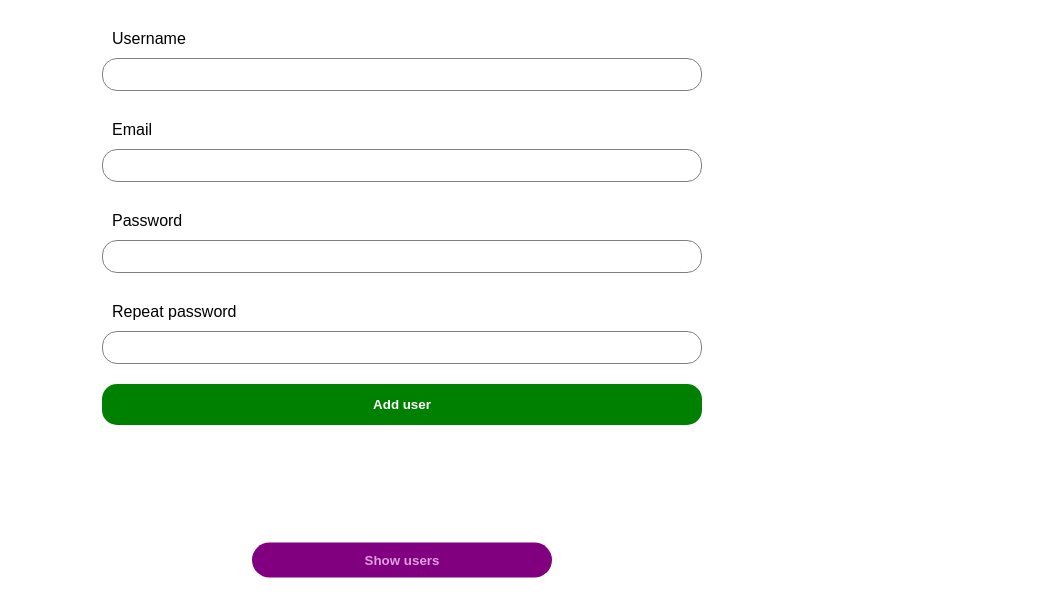
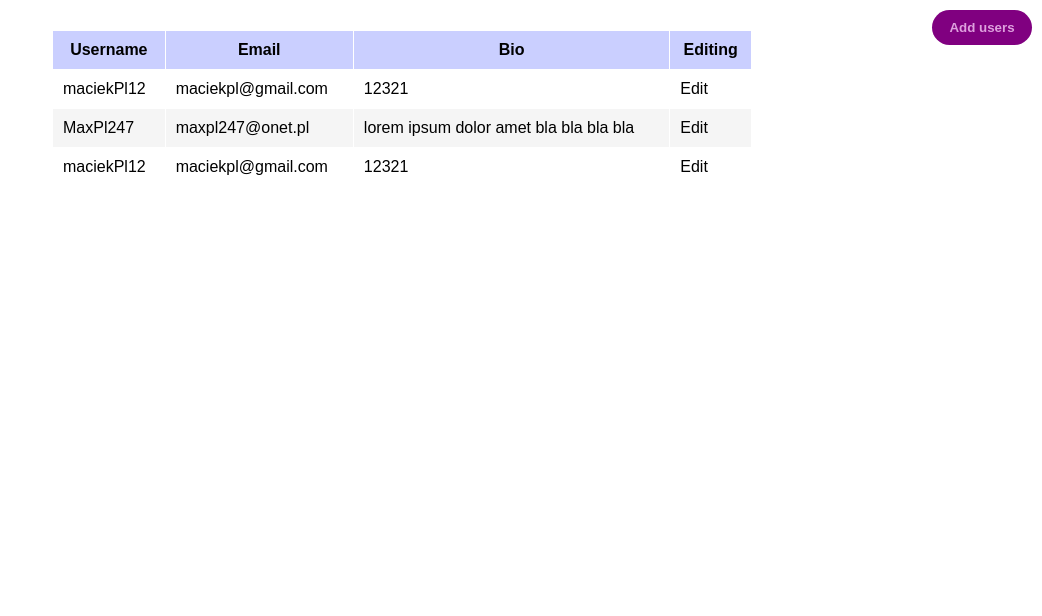
Before and after one commit to yuuchiro/dec-daily, a Vue app in the folder vue-p3/vue-p3/: page / in a window 1280 px wide. Both pictures are taken after a click on the button "Show users". Shown: the top 616 px of the page, without its empty margins (238-1280 px from the left). Built offline with nearby package versions, Linux system fonts and the light colour scheme.

Commit message:
day 21
vue learning, user component

```diff
--- a/vue-p3/vue-p3/src/App.vue
+++ b/vue-p3/vue-p3/src/App.vue
@@ -1,5 +1,5 @@
 <template>
-  <form action="">
+  <form action="" v-if="!showUsers">
     <div class="formDiv">
       <label for="userName">Username</label>
       <input type="text" name="userName" id="userName" v-model="name" />
@@ -37,20 +37,58 @@
     </div>
   </form>
 
-  <button class="showUsers">Show users</button>
+  <button class="showUsers" @click="showHideUsers">{{ showButtonText }}</button>
+
+  <table v-if="showUsers">
+    <tr>
+      <th>Username</th>
+      <th>Email</th>
+      <th>Bio</th>
+      <th>Editing</th>
+    </tr>
+    <user
+      v-for="user in users"
+      :username="user.name"
+      :email="user.email"
+      :bio="user.bio"
+    ></user>
+  </table>
 </template>
 <script>
+import User from "./components/User.vue";
 export default {
+  components: { User },
   data() {
     return {
-      users: [],
+      users: [
+        {
+          name: "maciekPl12",
+          email: "maciekpl@gmail.com",
+          password: "lubiefortnite",
+          bio: "12321",
+        },
+        {
+          name: "MaxPl247",
+          email: "maxpl247@onet.pl",
+          password: this.password,
+          bio: "lorem ipsum dolor amet bla bla bla bla",
+        },
+        {
+          name: "maciekPl12",
+          email: "maciekpl@gmail.com",
+          password: "lubiefortnite",
+          bio: "12321",
+        },
+      ],
 
       name: "",
       email: "",
       password: "",
       repeatedPassword: "",
+      samePassword: true,
 
-      samePassword: true,
+      showUsers: false,
+      showButtonText: "Show users",
     };
   },
   computed: {
@@ -70,6 +108,7 @@ export default {
         name: this.name,
         email: this.email,
         password: this.password,
+        bio: "",
       });
 
       this.name = "";
@@ -78,6 +117,15 @@ export default {
       this.repeatedPassword = "";
 
       console.log(this.users);
+    },
+    showHideUsers() {
+      if (!this.showUsers) {
+        this.showUsers = true;
+        this.showButtonText = "Add users";
+      } else {
+        this.showUsers = false;
+        this.showButtonText = "Show users";
+      }
     },
   },
   watch: {
@@ -129,11 +177,10 @@ input {
 }
 
 .showUsers {
-  width: 300px;
+  width: 100px;
   position: absolute;
-  top: 70%;
-  left: 50%;
-  transform: translate(-50%, -50%);
+  top: 10px;
+  right: 10px;
 
   border: none;
   background-color: purple;
@@ -144,4 +191,8 @@ input {
   color: plum;
   cursor: pointer;
 }
+
+th {
+  background-color: rgb(202, 207, 255);
+}
 </style>
--- a/vue-p3/vue-p3/src/assets/main.css
+++ b/vue-p3/vue-p3/src/assets/main.css
@@ -4,3 +4,19 @@
   box-sizing: border-box;
   font-family: Arial, Helvetica, sans-serif;
 }
+
+th,
+td {
+  border: 1px solid white;
+  padding: 10px;
+}
+
+table {
+  border-collapse: collapse;
+  margin: 30px auto;
+  min-width: 700px;
+}
+
+tr:nth-of-type(odd) {
+  background-color: rgb(245, 245, 245);
+}
--- /dev/null
+++ b/vue-p3/vue-p3/src/components/User.vue
@@ -0,0 +1,13 @@
+<template>
+  <tr>
+    <td>{{ username }}</td>
+    <td>{{ email }}</td>
+    <td>{{ bio }}</td>
+    <td>Edit</td>
+  </tr>
+</template>
+<script>
+export default {
+  props: ["username", "email", "bio"],
+};
+</script>
```
